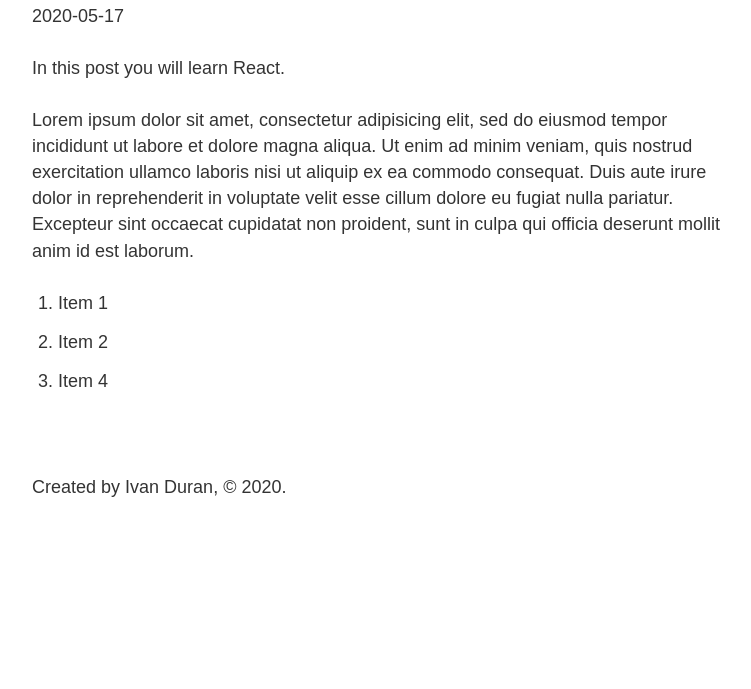
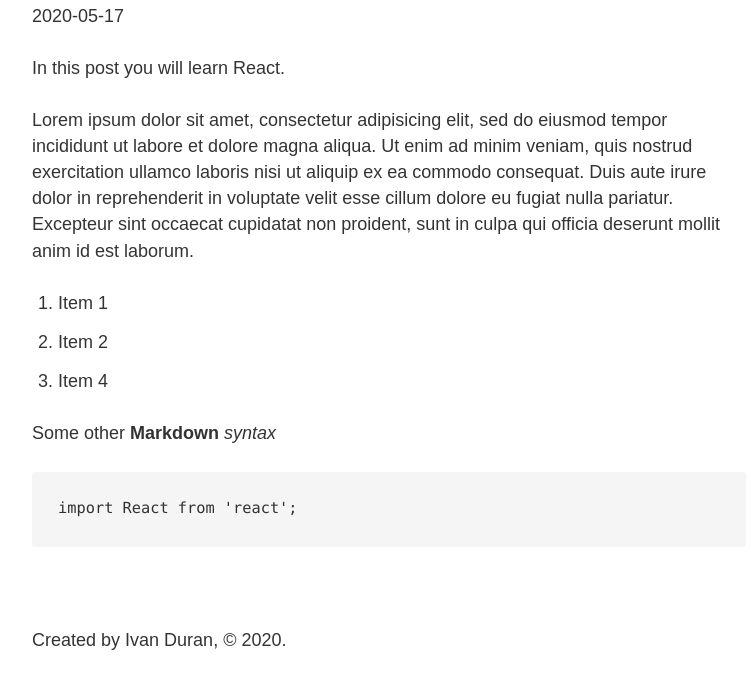
Before and after one commit to idr4n/gatsby-bootcamp, a Gatsby site: page /blog/react in a window 1280 px wide. Shown: the part 413-1102 px from the top of the page, without its empty margins (251-1002 px from the left). Before the commit the page ends 957 px from the top, so only its background shows below. Built offline with nearby package versions, Linux system fonts and the light colour scheme; Gatsby itself is replaced by a stand-in of ours; some packages are replaced by stand-ins of ours; code samples lack their colours.

Commit message:
Add some markdown syntax example

````diff
--- a/src/posts/react.md
+++ b/src/posts/react.md
@@ -11,3 +11,9 @@ Lorem ipsum dolor sit amet, consectetur adipisicing elit, sed do eiusmod tempor
 1. Item 1
 2. Item 2
 3. Item 4
+
+Some other **Markdown** _syntax_
+
+```js
+import React from 'react';
+```
````
